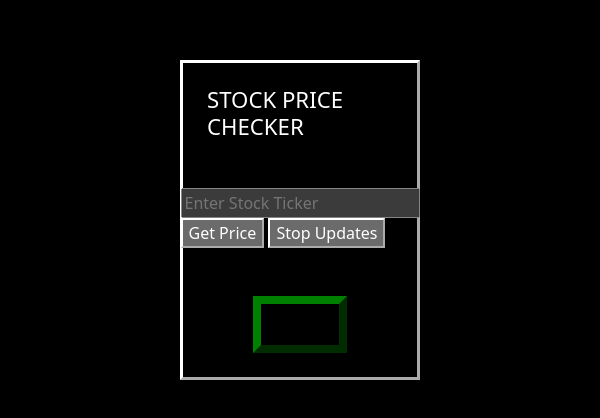
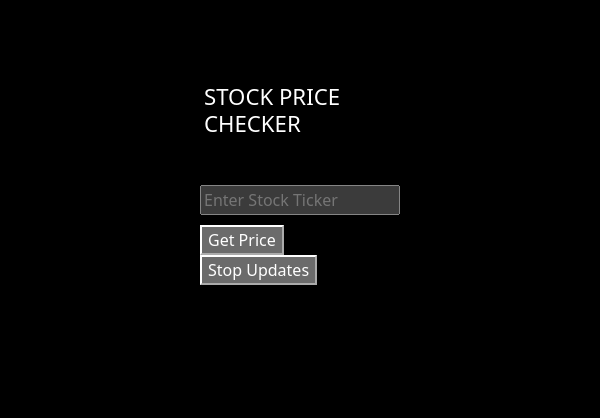
Before and after one commit to milokv/stocksite, a plain HTML site: page index.html in a window 600 px wide. Shown: the part 180-598 px from the top of the page. Drawn offline with nearby package versions, Linux system fonts and the light colour scheme.

Commit message:
improved mobile-friendlyness

```diff
--- a/index.html
+++ b/index.html
@@ -14,11 +14,12 @@
         <div class="tickerBox" id="priceBoxCenter">
             <h4 style="color: white;" class="m-4" >STOCK PRICE CHECKER</h4>
             <div class="m-4">
-                <input type="text" id="tickerInput" placeholder="Enter Stock Ticker">
-                <button id="submitButton">Get Price</button>
+                <input type="text" id="tickerInput" class="inputSize" placeholder="Enter Stock Ticker">
+                <br>
+                <button id="submitButton" style="margin-right: 10px;">Get Price</button>
                 <button id="unsubButton">Stop Updates</button>
             </div>
-            <div id="priceDisplay" style="color: white; border-color: green; border-width: 8px;" class="m-4 tickerBox center"></div>
+            <div id="priceDisplay" class="m-4 tickerBox center"></div>
         </div>
     </div>
 
--- a/style.css
+++ b/style.css
@@ -10,6 +10,13 @@
         display: flex;
         flex-direction: column;
         align-items: center;
+    }
+    .inputSize {
+        width: 250px;
+        margin-bottom: 10px;
+    }
+    .tickerBox {
+        color: white;
     }
 }
 
@@ -26,10 +33,12 @@
         align-items: center;
     }
     .tickerBox {
-        box-shadow: 0 0 10px rgba(0, 0, 0, 0.1);
         height: 40%;
         width: 40%;
-        border-color: white;
-        border-style: outset;
+        color: white;
+    }
+    .inputSize {
+        width: 200px;
+        margin-bottom: 10px;
     }
 }
```
